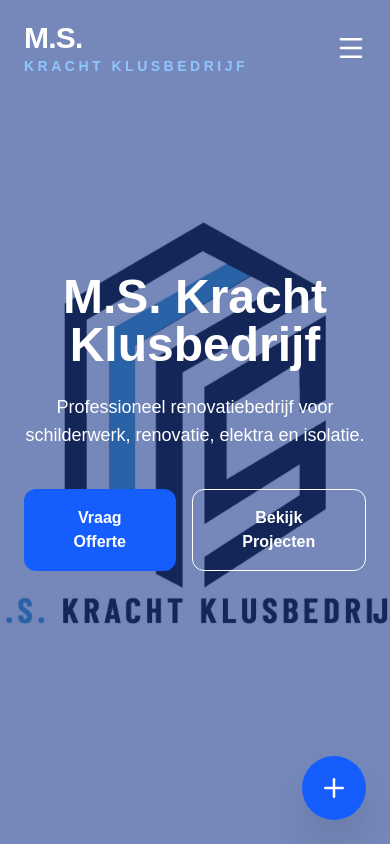
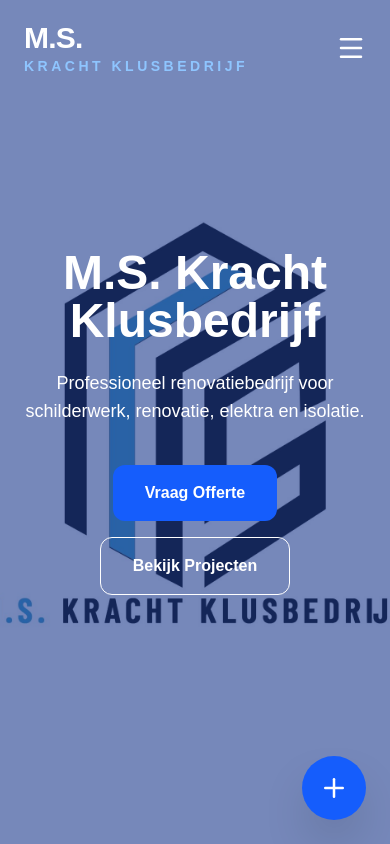
Before and after one commit to Meisamkali2/krachtklusbedrijf-ms, a Next.js app: page / in a window 390 px wide. Shown: the top 844 px of the page. Built offline with nearby package versions, Linux system fonts and the light colour scheme.

Commit message:
Fix hero projects button

```diff
--- a/app/page.tsx
+++ b/app/page.tsx
@@ -1,3 +1,4 @@
+import Link from "next/link";
 import Header from "./components/Header";
 import Services from "./components/Services";
 import Projecten from "./components/Projecten";
@@ -13,26 +14,29 @@
 import ServiceArea from "./components/ServiceArea";
 import GoogleReviews from "./components/GoogleReviews";
 import CallToAction from "./components/CallToAction";
+
 export default function Home() {
   return (
     <>
       <Header />
 
       <main>
+        {/* HERO */}
+
         <section className="relative h-screen">
-          {/* تصویر پس‌زمینه */}
+          {/* Achtergrond afbeelding */}
           <img
             src="/hero.jpg"
-            alt="Hero"
+            alt="M.S. Kracht Klusbedrijf"
             className="absolute inset-0 h-full w-full object-cover"
           />
 
-          {/* لایه آبی روی عکس */}
-          <div className="absolute inset-0 bg-blue-900/60"></div>
+          {/* Blauwe overlay */}
+          <div className="absolute inset-0 bg-blue-900/60" />
 
-          {/* متن */}
+          {/* Hero content */}
           <div className="relative z-10 flex h-full flex-col items-center justify-center px-6 text-center text-white">
-            <h1 className="text-5xl md:text-7xl font-bold">
+            <h1 className="text-5xl font-bold md:text-7xl">
               M.S. Kracht Klusbedrijf
             </h1>
 
@@ -41,29 +45,48 @@
               elektra en isolatie.
             </p>
 
-            <div className="mt-10 flex gap-4">
-              <button className="rounded-xl bg-blue-600 px-8 py-4 font-semibold hover:bg-blue-700 transition">
+            <div className="mt-10 flex flex-wrap justify-center gap-4">
+              <a
+                href="#contact"
+                className="rounded-xl bg-blue-600 px-8 py-4 font-semibold transition hover:bg-blue-700"
+              >
                 Vraag Offerte
-              </button>
+              </a>
 
-              <button className="rounded-xl border border-white px-8 py-4 font-semibold hover:bg-white hover:text-blue-900 transition">
+              <Link
+                href="/projecten"
+                className="rounded-xl border border-white px-8 py-4 font-semibold transition hover:bg-white hover:text-blue-900"
+              >
                 Bekijk Projecten
-              </button>
+              </Link>
             </div>
           </div>
         </section>
+
         <Stats />
+
         <About />
+
         <WhyChooseUs />
+
         <Services />
+
         <Projecten />
+
         <BeforeAfterSlider />
+
         <GoogleReviews />
+
         <Testimonials />
+
         <ServiceArea />
+
         <CallToAction />
+
         <Contact />
+
         <FloatingButtons />
+
         <Footer />
       </main>
     </>
```
